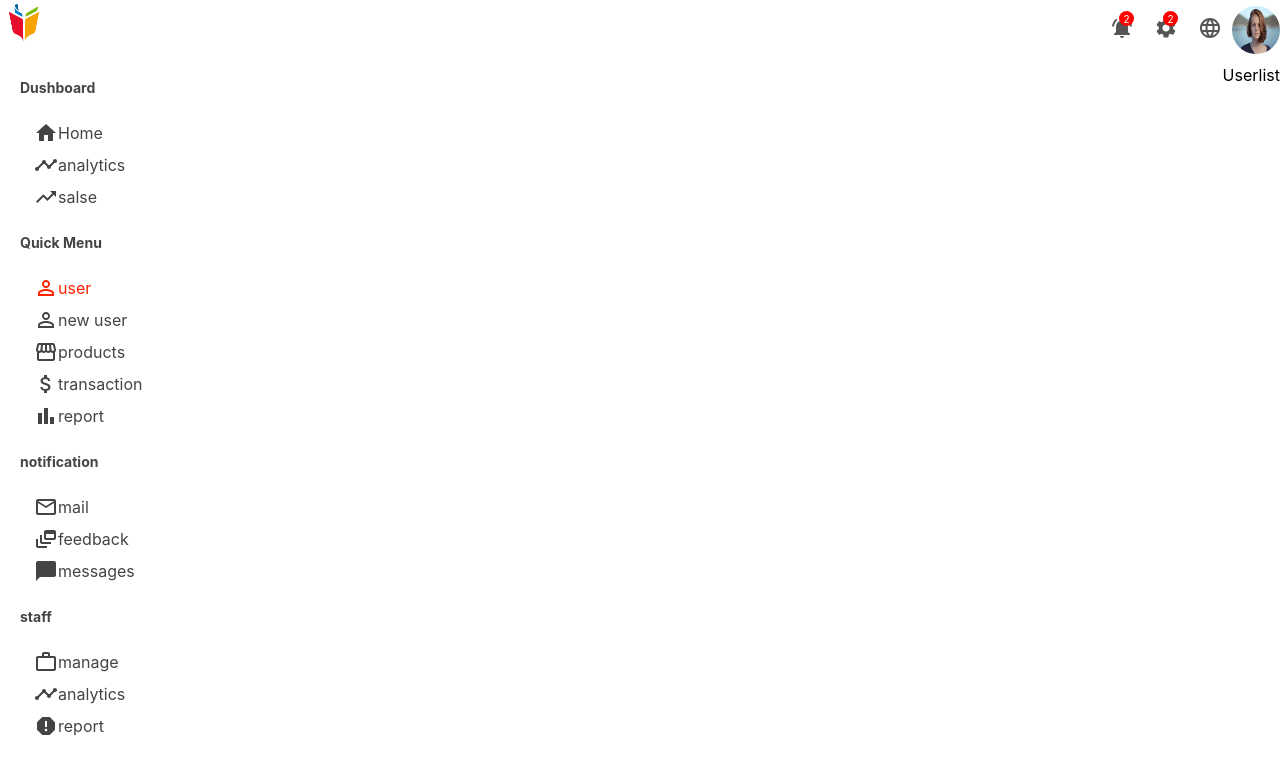
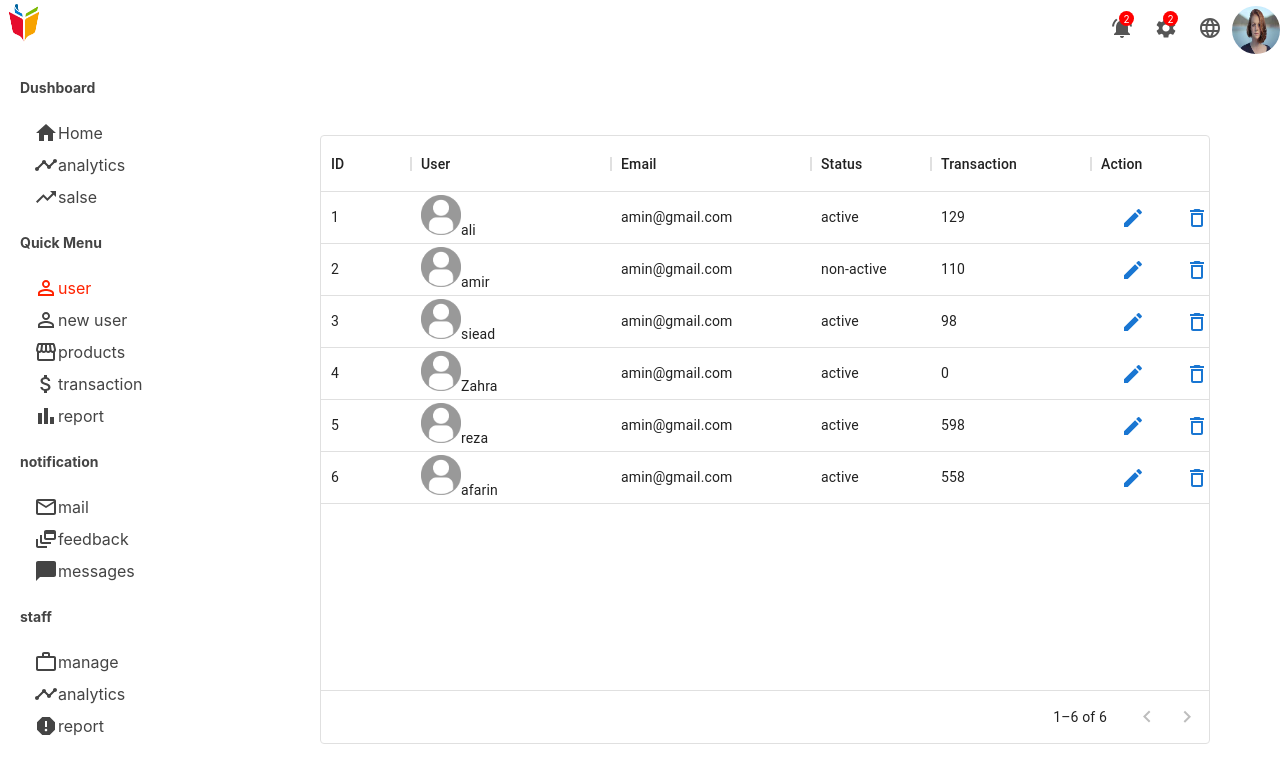
Before and after one commit to mhscan/admin-dashboard, a React (Create React App) app: page /Userlist in a window 1280 px wide. Shown: the top 782 px of the page. Built offline with nearby package versions, Linux system fonts and the light colour scheme.

Commit message:
crate user page  and modals

```diff
--- /dev/null
+++ b/src/data.js
@@ -0,0 +1,49 @@
+export let userRows = [
+    {
+        id: 1,
+        username: 'ali',
+        avatar: 'images/defult-user.png',
+        status: 'active',
+        transaction: 129,
+        email: 'amin@gmail.com'
+    },
+    {
+        id: 2,
+        username: 'amir',
+        avatar: 'images/defult-user.png',
+        status: 'non-active',
+        transaction: 110,
+        email: 'amin@gmail.com'
+    },
+    {
+        id: 3,
+        username: 'siead',
+        avatar: 'images/defult-user.png',
+        status: 'active',
+        transaction: 98,
+        email: 'amin@gmail.com'
+    },
+    {
+        id: 4,
+        username: 'Zahra',
+        avatar: 'images/defult-user.png',
+        status: 'active',
+        transaction: 0,
+        email: 'amin@gmail.com'
+    },
+    {
+        id: 5,
+        username: 'reza',
+        avatar: 'images/defult-user.png',
+        status: 'active',
+        transaction: 598,
+        email: 'amin@gmail.com'
+    },{
+        id: 6,
+        username: 'afarin',
+        avatar: 'images/defult-user.png',
+        status: 'active',
+        transaction: 558,
+        email: 'amin@gmail.com'
+    }
+]
--- a/src/pages/Home/Home.js
+++ b/src/pages/Home/Home.js
@@ -1,15 +1,15 @@
 import React from "react";
-import "./Home.css"
+import "./Home.css";
 import Comparison from "../../Component/Comparison/Comparison";
 import Chart from "../../Component/Chart/Chart";
-import Widget from "../../Component/widget/Widget"
+import Widget from "../../Component/widget/Widget";
 
 export default function Home() {
   let data = [
     { tittle: "revanue", price: 2472 },
     { tittle: "salse", price: -22 },
-    { tittle: "cost", price: 70 }
-  ]
+    { tittle: "cost", price: 70 },
+  ];
 
   const tabledata = [
     { name: "1", cost: 400 },
@@ -31,53 +31,39 @@ export default function Home() {
     { imgsrc: "images/u1.jpg", name: "reza", userid: 12548 },
     { imgsrc: "images/u2.jpg", name: "reza", userid: 12548 },
     { imgsrc: "images/u1.jpg", name: "mohammad", userid: 12548 },
-    { imgsrc: "images/u3.jpg", name: "reza", userid: 12548 }
-  ]
+    { imgsrc: "images/u3.jpg", name: "reza", userid: 12548 },
+  ];
 
-
-
-  return (<div>
+  return (
+    <div>
       <div className="flex">
-      <Comparison tittle={data[0].tittle} price={data[0].price} ></Comparison>
-      <Comparison tittle={data[1].tittle} price={data[1].price} ></Comparison>
-      <Comparison tittle={data[2].tittle} price={data[2].price} ></Comparison>
+        <Comparison tittle={data[0].tittle} price={data[0].price}></Comparison>
+        <Comparison tittle={data[1].tittle} price={data[1].price}></Comparison>
+        <Comparison tittle={data[2].tittle} price={data[2].price}></Comparison>
       </div>
-    <Chart title={"month salse"} chartdata={tabledata} ></Chart>
+      <Chart title={"month salse"} chartdata={tabledata}></Chart>
 
       <div className="widgetcontaner">
-      <div >
+        <div>
           <h3>online user</h3>
           {onlineuser.map((user) => (
-
-
-
-
-
-
-          <Widget imgsrc={user.imgsrc} name={user.name} id={user.userid}></Widget>
+            <Widget
+              imgsrc={user.imgsrc}
+              name={user.name}
+              id={user.userid}></Widget>
           ))}
-
         </div>
 
-
-
-
-
-
-
-      <div >
+        <div>
           <h3>new user</h3>
           {onlineuser.map((user) => (
-          <Widget imgsrc={user.imgsrc} name={user.name} id={user.userid}></Widget>
+            <Widget
+              imgsrc={user.imgsrc}
+              name={user.name}
+              id={user.userid}></Widget>
           ))}
-
         </div>
       </div>
-
-
-
-
-
-
-  </div>);
+    </div>
+  );
 }
--- a/src/pages/Userlist/Userlist.css
+++ b/src/pages/Userlist/Userlist.css
@@ -0,0 +1,9 @@
+.userListImg{
+    width:40px ;
+    height: 40px;
+}
+
+.userList{
+    width:80%;
+    margin:70px;
+}
--- a/src/pages/Userlist/Userlist.js
+++ b/src/pages/Userlist/Userlist.js
@@ -1,5 +1,156 @@
-import React from "react";
+import React, { useState } from "react";
+
+import { DataGrid } from '@mui/x-data-grid';
+import Button from '@mui/material/Button';
+import Box from '@mui/material/Box';
+import { Link } from "react-router-dom";
+import DeleteOutlineIcon from "@mui/icons-material/DeleteOutline";
+import { userRows } from "../../data";
+import "./Userlist.css";
+import ModeEditIcon from '@mui/icons-material/ModeEdit';
+
+
+import Typography from '@mui/material/Typography';
+import Modal from '@mui/material/Modal';
+
+
+
+
 
 export default function Userlist() {
-  return <div>Userlist</div>;
+  const [edit, setEdit] = useState(false);
+  const OpenEdit = () => setEdit(true);
+  const closeEdit = () => setEdit(false);
+
+
+
+  const [userdelet, setuserdelet] = useState(false);
+  const openDelet = () => setuserdelet(true);
+  const closeDelet = () => setuserdelet(false);
+
+
+  const [userDatas] = useState(userRows);
+
+
+
+
+
+  const style = {
+    position: 'absolute',
+    top: '50%',
+    left: '50%',
+    transform: 'translate(-50%, -50%)',
+    width: 400,
+    bgcolor: 'background.paper',
+    border: '2px solid #000',
+    boxShadow: 24,
+    p: 4,
+  };
+
+
+
+  const columns = [
+    {
+      field: "id",
+      headerName: "ID",
+      width: 90,
+    },
+    {
+      field: "user",
+      headerName: "User",
+      width: 200,
+      renderCell: (params) => {
+        return (
+          <Link to="/" className="link">
+            <div className="userListUser">
+              <img src={params.row.avatar} className="userListImg" alt="avatar"/>
+              {params.row.username}
+            </div>
+          </Link>
+        );
+      },
+    },
+    {
+      field: "email",
+      headerName: "Email",
+      width: 200,
+    },
+    {
+      field: "status",
+      headerName: "Status",
+      width: 120,
+    },
+    {
+      field: "transaction",
+      headerName: "Transaction",
+      width: 160,
+    },
+    {
+      field: "action",
+      headerName: "Action",
+      width: 150,
+      renderCell: (params) => {
+        return (
+          <>
+            <Button onClick={OpenEdit}><ModeEditIcon/></Button>
+
+            <Button onClick={openDelet}><DeleteOutlineIcon/></Button>
+
+
+
+
+          </>
+        );
+      },
+    },
+  ];
+
+  return (
+    <div className='userList'>
+      <DataGrid
+        rows={userDatas}
+        columns={columns}
+        disableSelectionOnClick
+        pageSize={10}
+      />
+
+
+<Modal
+        open={edit}
+        onClose={closeEdit}
+        aria-labelledby="modal-modal-title"
+        aria-describedby="modal-modal-description"
+      >
+        <Box sx={style}>
+          <Typography id="modal-modal-title" variant="h6" component="h2">
+            EDIT USER
+          </Typography>
+          <Typography id="modal-modal-description" sx={{ mt: 2 }}>
+            EDIT FORM
+            <Button onClick={closeEdit} >close</Button>
+          </Typography>
+        </Box>
+      </Modal>
+
+      <Modal
+        open={userdelet}
+        onClose={closeDelet}
+        aria-labelledby="modal-modal-title"
+        aria-describedby="modal-modal-description"
+      >
+        <Box sx={style}>
+          <Typography id="modal-modal-title" variant="h6" component="h2">
+            DELET USER
+          </Typography>
+          <Typography id="modal-modal-description" sx={{ mt: 2 }}>
+            DELET FORM
+            <Button onClick={closeDelet} >close</Button>
+          </Typography>
+        </Box>
+      </Modal>
+
+    </div>
+  );
+
+
 }
```
Also changed, not shown: package.json (+6 -3 lines), public/images/defult-user.png (added), 1 other file (tests, documents, lock files or other folders). Lines whose indentation alone changed are shown as unchanged.
